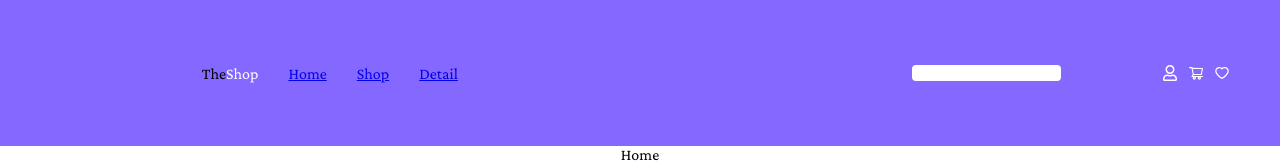
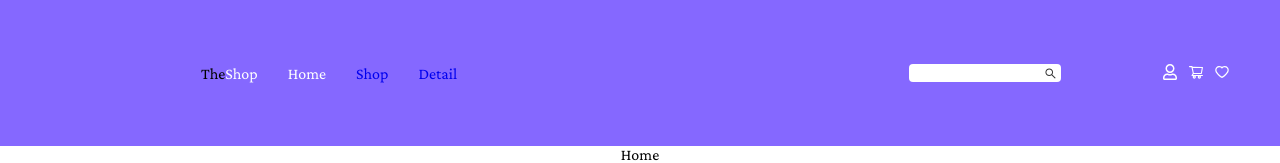
Before and after one commit to arkhamz/web-shop-front, a React (Create React App) app: page / in a window 1280 px wide. Shown: the top 163 px of the page. Built offline with nearby package versions, Linux system fonts and the light colour scheme.

Commit message:
Navbar search icon done, NavLinks active

```diff
--- a/src/components/Navbar.css
+++ b/src/components/Navbar.css
@@ -1,3 +1,14 @@
+/* General styling */
+svg {
+  color: white;
+}
+
+a {
+  text-decoration: none;
+}
+
+/* Navbar Stuff */
+
 .navbar {
   width: 100%;
   background-color: #8568ff;
@@ -34,6 +45,20 @@
 .nav-search input {
   border-radius: 4px;
   border: none;
+  outline: none;
+  padding: 1.5px;
+}
+
+.nav-search-input {
+  position: relative;
+}
+
+.search {
+  position: absolute;
+  right: 3%;
+  bottom: 10%;
+  font-size: 13px;
+  filter: invert(0.8);
 }
 
 .icons {
@@ -41,6 +66,7 @@
   gap: 10px;
 }
 
-svg {
+/* active class for NavLink */
+.active {
   color: white;
 }
--- a/src/components/Navbar.js
+++ b/src/components/Navbar.js
@@ -1,7 +1,11 @@
-import { Link } from "react-router-dom";
+import { Link, NavLink } from "react-router-dom";
 import "./Navbar.css";
 import { FaRegUser } from "react-icons/fa";
-import { AiOutlineShoppingCart, AiOutlineHeart } from "react-icons/ai";
+import {
+  AiOutlineShoppingCart,
+  AiOutlineHeart,
+  AiOutlineSearch,
+} from "react-icons/ai";
 function Navbar() {
   return (
     <nav className="navbar">
@@ -12,18 +16,21 @@ function Navbar() {
             <span style={{ color: "white" }}>Shop</span>
           </li>
           <li>
-            <Link to="/">Home</Link>
+            <NavLink to="/">Home</NavLink>
           </li>
           <li>
-            <Link to="/shop">Shop</Link>
+            <NavLink to="/shop">Shop</NavLink>
           </li>
           <li>
-            <Link to="/details/1">Detail</Link>
+            <NavLink to="/details/1">Detail</NavLink>
           </li>
         </ul>
       </div>
       <div className="nav-search">
-        <input type="text" />
+        <div className="nav-search-input">
+          <input type="text" />
+          <AiOutlineSearch className="search" />
+        </div>
         <div className="icons">
           <FaRegUser />
           <AiOutlineShoppingCart />
```
